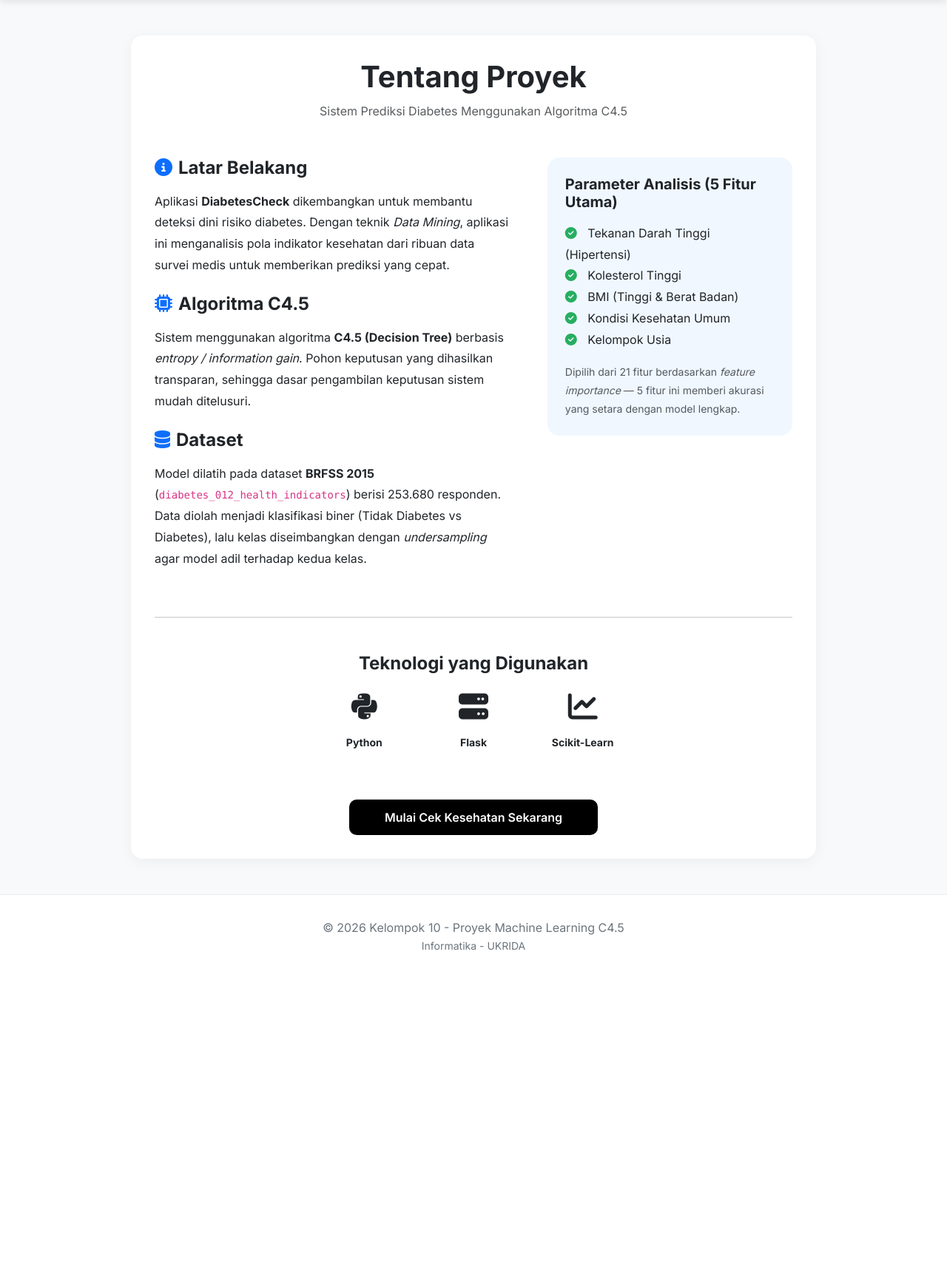
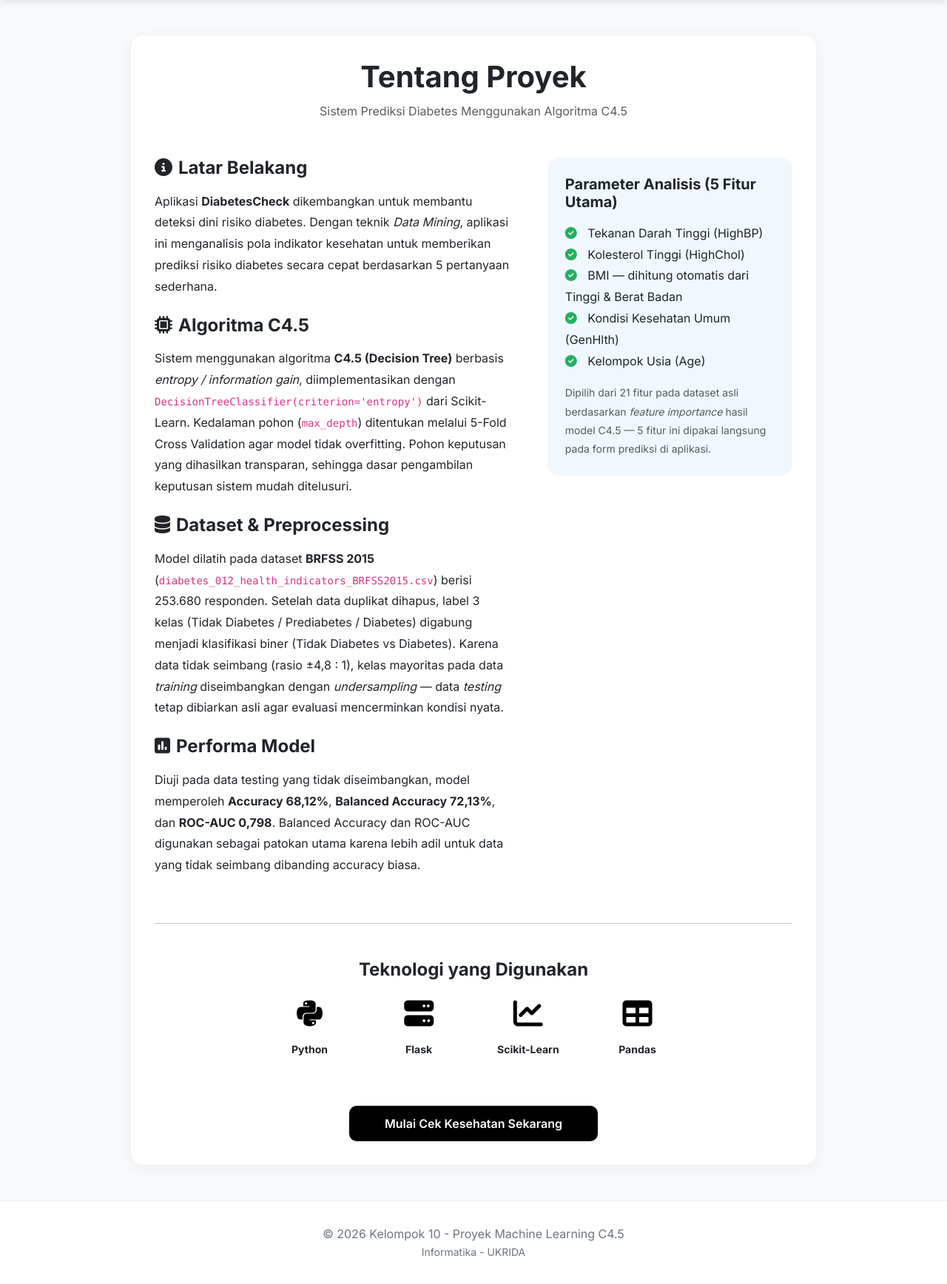
Before and after one commit to loeychanpy/DiabetesCheck_AIDiabetesRiskPrediction, a Flask app: page /about in a window 1280 px wide. Shown: the part 72-1808 px from the top of the page at 74% size. Before the commit the page ends 1357 px from the top, so only its background shows below. Run offline with Flask 3, Linux system fonts and the light colour scheme; parts of the project's set-up code (start-up, migrations or seed data) failed here and were passed over.

Commit message:
Update project files: modify requirements, enhance about and profile pages, add README and render config

```diff
--- a/requirements.txt
+++ b/requirements.txt
@@ -1,3 +1,3 @@
-flask==3.1.3
+flask==3.0.3
 pandas==2.3.3
 scikit-learn==1.8.0
--- a/templates/about.html
+++ b/templates/about.html
@@ -5,7 +5,7 @@
 {% block extra_css %}
 <style>
     .about-section { line-height: 1.8; }
-    .tech-stack-icon { font-size: 2.5rem; color: var(--primary-blue); margin-bottom: 1rem; }
+    .tech-stack-icon { font-size: 2.5rem; color: #000 !important; margin-bottom: 1rem; }
     .feature-list i { color: #27ae60; margin-right: 10px; }
 </style>
 {% endblock %}
@@ -21,19 +21,24 @@
 
             <div class="row g-5">
                 <div class="col-md-7">
-                    <h4 class="fw-bold mb-3"><i class="fa-solid fa-circle-info me-2 text-primary"></i>Latar Belakang</h4>
+                    <h4 class="fw-bold mb-3"><i class="fa-solid fa-circle-info me-2"></i>Latar Belakang</h4>
                     <p>
-                        Aplikasi <strong>DiabetesCheck</strong> dikembangkan untuk membantu deteksi dini risiko diabetes. Dengan teknik <i>Data Mining</i>, aplikasi ini menganalisis pola indikator kesehatan dari ribuan data survei medis untuk memberikan prediksi yang cepat.
+                        Aplikasi <strong>DiabetesCheck</strong> dikembangkan untuk membantu deteksi dini risiko diabetes. Dengan teknik <i>Data Mining</i>, aplikasi ini menganalisis pola indikator kesehatan untuk memberikan prediksi risiko diabetes secara cepat berdasarkan 5 pertanyaan sederhana.
                     </p>
 
-                    <h4 class="fw-bold mt-4 mb-3"><i class="fa-solid fa-microchip me-2 text-primary"></i>Algoritma C4.5</h4>
+                    <h4 class="fw-bold mt-4 mb-3"><i class="fa-solid fa-microchip me-2"></i>Algoritma C4.5</h4>
                     <p>
-                        Sistem menggunakan algoritma <strong>C4.5 (Decision Tree)</strong> berbasis <i>entropy / information gain</i>. Pohon keputusan yang dihasilkan transparan, sehingga dasar pengambilan keputusan sistem mudah ditelusuri.
+                        Sistem menggunakan algoritma <strong>C4.5 (Decision Tree)</strong> berbasis <i>entropy / information gain</i>, diimplementasikan dengan <code>DecisionTreeClassifier(criterion='entropy')</code> dari Scikit-Learn. Kedalaman pohon (<code>max_depth</code>) ditentukan melalui 5-Fold Cross Validation agar model tidak overfitting. Pohon keputusan yang dihasilkan transparan, sehingga dasar pengambilan keputusan sistem mudah ditelusuri.
                     </p>
 
-                    <h4 class="fw-bold mt-4 mb-3"><i class="fa-solid fa-database me-2 text-primary"></i>Dataset</h4>
+                    <h4 class="fw-bold mt-4 mb-3"><i class="fa-solid fa-database me-2"></i>Dataset &amp; Preprocessing</h4>
                     <p>
-                        Model dilatih pada dataset <strong>BRFSS 2015</strong> (<code>diabetes_012_health_indicators</code>) berisi 253.680 responden. Data diolah menjadi klasifikasi biner (Tidak Diabetes vs Diabetes), lalu kelas diseimbangkan dengan <i>undersampling</i> agar model adil terhadap kedua kelas.
+                        Model dilatih pada dataset <strong>BRFSS 2015</strong> (<code>diabetes_012_health_indicators_BRFSS2015.csv</code>) berisi 253.680 responden. Setelah data duplikat dihapus, label 3 kelas (Tidak Diabetes / Prediabetes / Diabetes) digabung menjadi klasifikasi biner (Tidak Diabetes vs Diabetes). Karena data tidak seimbang (rasio ±4,8 : 1), kelas mayoritas pada data <em>training</em> diseimbangkan dengan <i>undersampling</i> — data <em>testing</em> tetap dibiarkan asli agar evaluasi mencerminkan kondisi nyata.
+                    </p>
+
+                    <h4 class="fw-bold mt-4 mb-3"><i class="fa-solid fa-square-poll-vertical me-2"></i>Performa Model</h4>
+                    <p>
+                        Diuji pada data testing yang tidak diseimbangkan, model memperoleh <strong>Accuracy 68,12%</strong>, <strong>Balanced Accuracy 72,13%</strong>, dan <strong>ROC-AUC 0,798</strong>. Balanced Accuracy dan ROC-AUC digunakan sebagai patokan utama karena lebih adil untuk data yang tidak seimbang dibanding accuracy biasa.
                     </p>
                 </div>
 
@@ -41,13 +46,13 @@
                     <div class="p-4 rounded-4" style="background-color: #f0f7ff;">
                         <h5 class="fw-bold mb-3">Parameter Analisis (5 Fitur Utama)</h5>
                         <ul class="list-unstyled feature-list">
-                            <li><i class="fa-solid fa-check-circle"></i> Tekanan Darah Tinggi (Hipertensi)</li>
-                            <li><i class="fa-solid fa-check-circle"></i> Kolesterol Tinggi</li>
-                            <li><i class="fa-solid fa-check-circle"></i> BMI (Tinggi &amp; Berat Badan)</li>
-                            <li><i class="fa-solid fa-check-circle"></i> Kondisi Kesehatan Umum</li>
-                            <li><i class="fa-solid fa-check-circle"></i> Kelompok Usia</li>
+                            <li><i class="fa-solid fa-check-circle"></i> Tekanan Darah Tinggi (HighBP)</li>
+                            <li><i class="fa-solid fa-check-circle"></i> Kolesterol Tinggi (HighChol)</li>
+                            <li><i class="fa-solid fa-check-circle"></i> BMI — dihitung otomatis dari Tinggi &amp; Berat Badan</li>
+                            <li><i class="fa-solid fa-check-circle"></i> Kondisi Kesehatan Umum (GenHlth)</li>
+                            <li><i class="fa-solid fa-check-circle"></i> Kelompok Usia (Age)</li>
                         </ul>
-                        <p class="small text-muted mt-3 mb-0">Dipilih dari 21 fitur berdasarkan <i>feature importance</i> — 5 fitur ini memberi akurasi yang setara dengan model lengkap.</p>
+                        <p class="small text-muted mt-3 mb-0">Dipilih dari 21 fitur pada dataset asli berdasarkan <i>feature importance</i> hasil model C4.5 — 5 fitur ini dipakai langsung pada form prediksi di aplikasi.</p>
                     </div>
                 </div>
             </div>
@@ -56,8 +61,8 @@
 
             <div class="text-center">
                 <h4 class="fw-bold mb-4">Teknologi yang Digunakan</h4>
-                <div class="row">
-                    <div class="col-4 col-md-2 offset-md-3">
+                <div class="row justify-content-center">
+                    <div class="col-4 col-md-2">
                         <i class="fa-brands fa-python tech-stack-icon"></i>
                         <p class="small fw-bold">Python</p>
                     </div>
@@ -69,6 +74,10 @@
                         <i class="fa-solid fa-chart-line tech-stack-icon"></i>
                         <p class="small fw-bold">Scikit-Learn</p>
                     </div>
+                    <div class="col-4 col-md-2">
+                        <i class="fa-solid fa-table tech-stack-icon"></i>
+                        <p class="small fw-bold">Pandas</p>
+                    </div>
                 </div>
             </div>
 
```
Also changed, not shown: templates/footer.html (deleted, +0 -7 lines), templates/header.html (deleted, +0 -15 lines), README.md (added), 1 other file.
